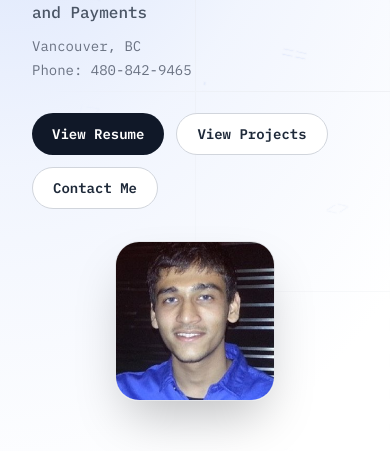
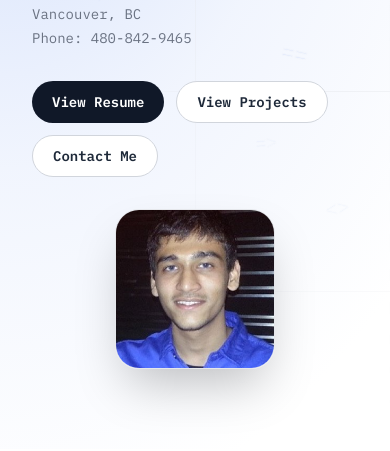
Before and after one commit to vikenparikh/vikenparikh.github.io, an Astro site: page / in a window 390 px wide. Shown: the part 308-759 px from the top of the page. Built offline with nearby package versions, Linux system fonts and the light colour scheme; Astro itself is replaced by a stand-in of ours.

Commit message:
Reduce hero top spacing

```diff
--- a/src/components/Hero.astro
+++ b/src/components/Hero.astro
@@ -4,7 +4,7 @@ import { siteConfig } from "../config";
 
 <div
   id="hero"
-  class="relative isolate overflow-hidden bg-white py-20 sm:py-24 md:h-screen"
+  class="relative isolate overflow-hidden bg-white py-12 sm:py-16 md:h-screen"
   style={`--accent-color: ${siteConfig.accentColor}`}
 >
   <!-- Gradient overlay -->
```
